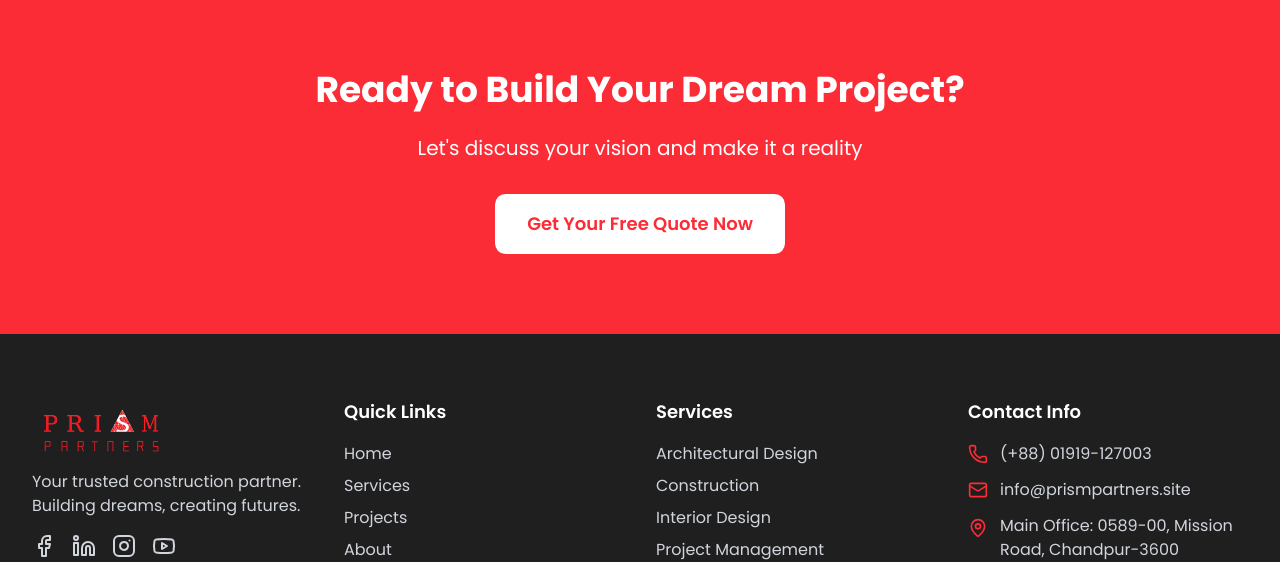
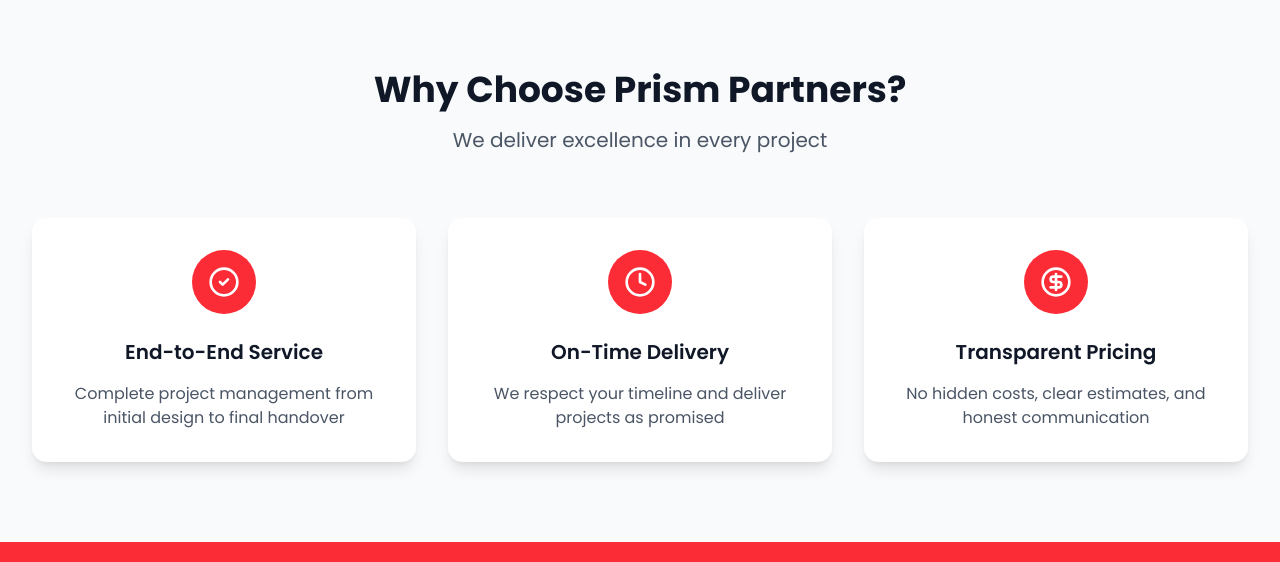
Before and after one commit to prismpartners/prismpartners, a Next.js app: page / in a window 1280 px wide. Shown: the part 875-1437 px from the top of the page. Built offline with nearby package versions, Linux system fonts and the light colour scheme.

Commit message:
completed USP section of the ladning page

```diff
--- a/src/app/page.tsx
+++ b/src/app/page.tsx
@@ -1,9 +1,11 @@
 import HeroSection from "@/components/layout/home/hero";
+import USP from "@/components/layout/home/usp";
 
 export default function Home() {
   return (
     <>
       <HeroSection />
+      <USP />
     </>
   );
 }
--- /dev/null
+++ b/src/components/layout/home/usp.tsx
@@ -0,0 +1,77 @@
+import { CheckCircle2, CircleDollarSign, Clock } from "lucide-react";
+import { ReactNode } from "react";
+
+export default function USP() {
+  return (
+    <section className="py-20 bg-gray-50">
+      <div className="max-w-7xl mx-auto px-4 sm:px-6 lg:px-8">
+        <div className="text-center mb-16">
+          <h2 className="text-3xl md:text-4xl font-bold text-gray-900 mb-4">
+            Why Choose Prism Partners?
+          </h2>
+          <p className="text-xl text-gray-600">
+            We deliver excellence in every project
+          </p>
+        </div>
+
+        <div className="grid md:grid-cols-3 gap-8">
+          <USPCard>
+            <USPIcon>
+              <CheckCircle2 className="w-8 h-8 text-white" />
+            </USPIcon>
+            <USPTitle>End-to-End Service</USPTitle>
+            <USPDesc>
+              Complete project management from initial design to final handover
+            </USPDesc>
+          </USPCard>
+
+          <USPCard>
+            <USPIcon>
+              <Clock className="w-8 h-8 text-white" />
+            </USPIcon>
+            <USPTitle>On-Time Delivery</USPTitle>
+            <USPDesc>
+              We respect your timeline and deliver projects as promised
+            </USPDesc>
+          </USPCard>
+
+          <USPCard>
+            <USPIcon>
+              <CircleDollarSign className="w-8 h-8 text-white" />
+            </USPIcon>
+            <USPTitle>Transparent Pricing</USPTitle>
+            <USPDesc>
+              No hidden costs, clear estimates, and honest communication
+            </USPDesc>
+          </USPCard>
+        </div>
+      </div>
+    </section>
+  );
+}
+
+function USPCard({ children }: { children: ReactNode }) {
+  return (
+    <div className="text-center p-8 bg-white rounded-xl shadow-lg hover:shadow-xl transition-shadow">
+      {children}
+    </div>
+  );
+}
+
+function USPIcon({ children }: { children: ReactNode }) {
+  return (
+    <div className="w-16 h-16 bg-primary rounded-full flex items-center justify-center mx-auto mb-6">
+      {children}
+    </div>
+  );
+}
+
+function USPTitle({ children }: { children: ReactNode }) {
+  return (
+    <h3 className="text-xl font-semibold text-gray-900 mb-4">{children}</h3>
+  );
+}
+
+function USPDesc({ children }: { children: ReactNode }) {
+  return <p className="text-gray-600">{children}</p>;
+}
```
